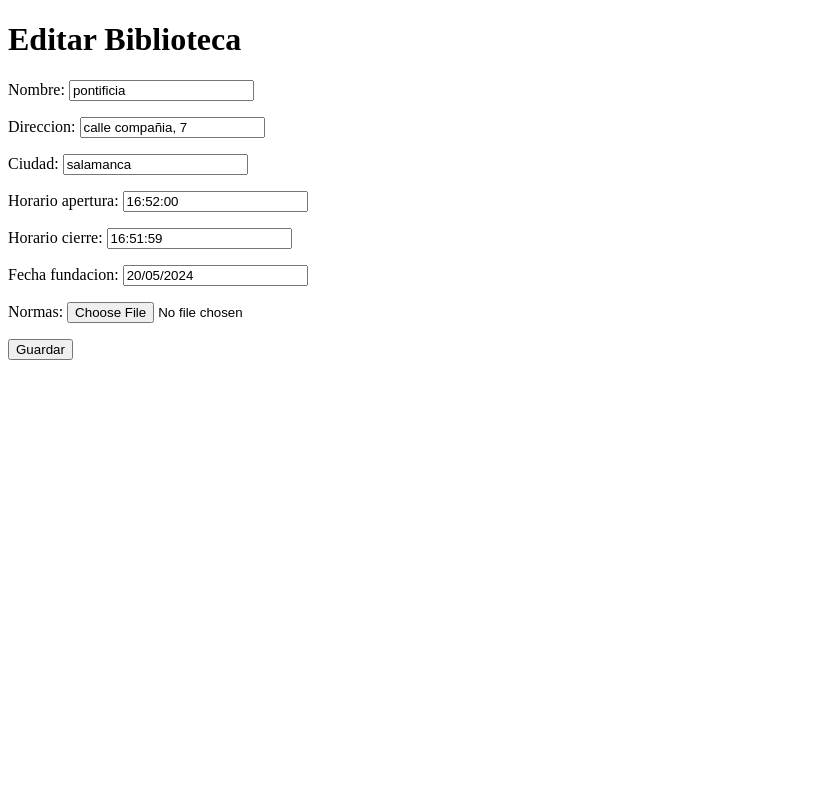
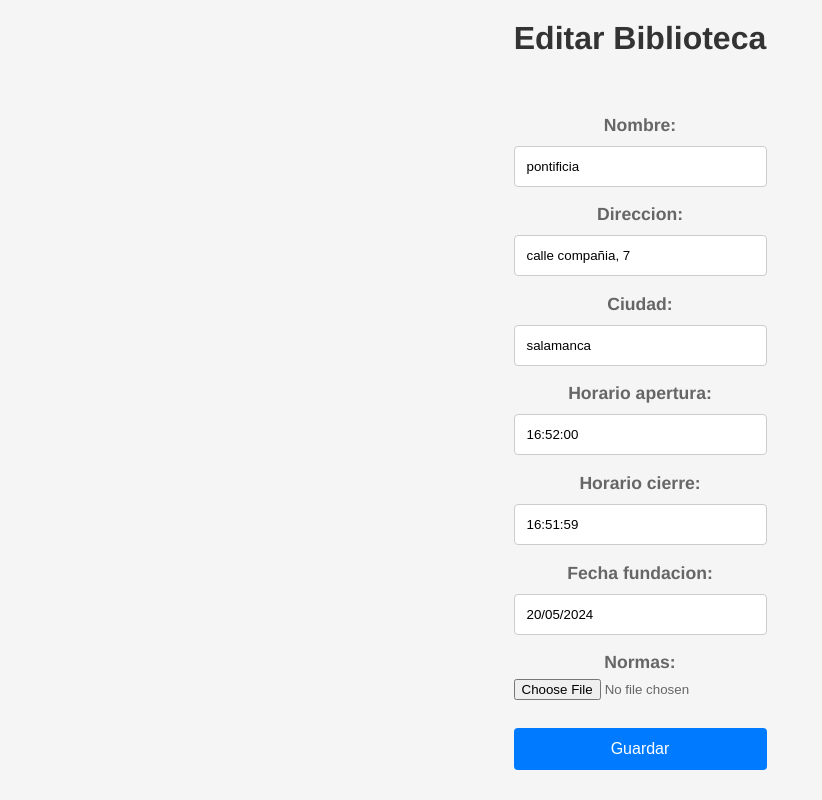
Before and after one commit to RodrigoPM1/ProyectoArquitectura, a Django app: a page that uses mysite/polls/templates/editar_biblioteca.html in a window 1280 px wide. Shown: the whole page, without its empty margins (0-822 px from the left). Run offline with Django 5.2, Linux system fonts and the light colour scheme; data comes from the database, SQL or seed files in the repository; both versions use the stored data as it was after the commit.

Commit message:
implementacion de estilos css y version de aplicacion completa

```diff
--- a/mysite/mysite/settings.py
+++ b/mysite/mysite/settings.py
@@ -10,6 +10,7 @@ For the full list of settings and their values, see
 https://docs.djangoproject.com/en/5.0/ref/settings/
 """
 
+import os
 from pathlib import Path
 
 # Build paths inside the project like this: BASE_DIR / 'subdir'.
@@ -117,6 +118,7 @@ USE_TZ = True
 # https://docs.djangoproject.com/en/5.0/howto/static-files/
 
 STATIC_URL = 'static/'
+STATICFILES_DIRS = [os.path.join(BASE_DIR, 'static')]
 
 # Default primary key field type
 # https://docs.djangoproject.com/en/5.0/ref/settings/#default-auto-field
--- /dev/null
+++ b/mysite/polls/static/styles.css
@@ -0,0 +1,108 @@
+/* Estilo general */
+body {
+    font-family: 'Helvetica Neue', Arial, sans-serif;
+    margin: 0;
+    padding: 0;
+    background-color: #f5f5f5;
+    display: flex;
+    flex-direction: column;
+    align-items: center;
+    min-height: 100vh;
+}
+
+.container {
+    width: 90%;
+    max-width: 800px;
+    margin: 20px;
+    padding: 20px;
+    background-color: #fff;
+    box-shadow: 0 4px 8px rgba(0, 0, 0, 0.1);
+    border-radius: 8px;
+    box-sizing: border-box;
+}
+
+h1 {
+    color: #333;
+    text-align: center;
+    margin: 20px 0;
+}
+
+p {
+    font-size: 1.1em;
+    text-align: center;
+    color: #666;
+}
+
+form {
+    margin-top: 20px;
+}
+
+.form-group {
+    margin-bottom: 15px;
+}
+
+label {
+    display: block;
+    margin-bottom: 5px;
+    font-weight: bold;
+}
+
+input[type="text"],
+input[type="email"],
+input[type="password"],
+textarea,
+select {
+    width: 100%;
+    padding: 12px;
+    border: 1px solid #ccc;
+    border-radius: 4px;
+    box-sizing: border-box;
+    margin-top: 5px;
+}
+
+button {
+    width: 100%;
+    background-color: #007bff;
+    color: #fff;
+    border: none;
+    padding: 12px;
+    cursor: pointer;
+    border-radius: 4px;
+    font-size: 1em;
+    margin-top: 10px;
+}
+
+button:hover {
+    background-color: #0056b3;
+}
+
+ul {
+    list-style-type: none;
+    padding: 0;
+}
+
+ul li {
+    background-color: #f9f9f9;
+    margin: 5px 0;
+    padding: 15px;
+    border: 1px solid #ddd;
+    border-radius: 4px;
+    display: flex;
+    justify-content: space-between;
+}
+
+@media (max-width: 600px) {
+    .container {
+        width: 100%;
+        padding: 15px;
+    }
+
+    button {
+        padding: 10px;
+    }
+
+    ul li {
+        flex-direction: column;
+        text-align: center;
+    }
+}
--- a/mysite/polls/templates/editar_biblioteca.html
+++ b/mysite/polls/templates/editar_biblioteca.html
@@ -1,7 +1,10 @@
+{% load static %}
+
 <!DOCTYPE html>
 <html>
 <head>
     <title>Editar Biblioteca</title>
+    <link rel="stylesheet" type="text/css" href="{% static './styles.css' %}">
 </head>
 <body>
     <h1>Editar Biblioteca</h1>
--- a/mysite/polls/templates/editar_libro.html
+++ b/mysite/polls/templates/editar_libro.html
@@ -1,7 +1,10 @@
+{% load static %}
+
 <!DOCTYPE html>
 <html>
 <head>
     <title>Editar Libro</title>
+    <link rel="stylesheet" type="text/css" href="{% static './styles.css' %}">
 </head>
 <body>
     <h1>Editar Libro</h1>
--- a/mysite/polls/templates/eliminar_biblioteca.html
+++ b/mysite/polls/templates/eliminar_biblioteca.html
@@ -1,7 +1,10 @@
+{% load static %}
+
 <!DOCTYPE html>
 <html>
 <head>
     <title>Eliminar Biblioteca</title>
+    <link rel="stylesheet" type="text/css" href="{% static './styles.css' %}">
 </head>
 <body>
     <h1>Eliminar Biblioteca</h1>
--- a/mysite/polls/templates/eliminar_libro.html
+++ b/mysite/polls/templates/eliminar_libro.html
@@ -1,7 +1,10 @@
+{% load static %}
+
 <!DOCTYPE html>
 <html>
 <head>
     <title>Eliminar Libro</title>
+    <link rel="stylesheet" type="text/css" href="{% static './styles.css' %}">
 </head>
 <body>
     <h1>Eliminar Libro</h1>
--- a/mysite/polls/templates/listar_bibliotecas.html
+++ b/mysite/polls/templates/listar_bibliotecas.html
@@ -1,7 +1,10 @@
+{% load static %}
+
 <!DOCTYPE html>
 <html>
 <head>
     <title>Bibliotecas</title>
+    <link rel="stylesheet" type="text/css" href="{% static './styles.css' %}">
 </head>
 <body>
     <h1>Lista de Bibliotecas</h1>
--- a/mysite/polls/templates/listar_libros.html
+++ b/mysite/polls/templates/listar_libros.html
@@ -1,7 +1,10 @@
+{% load static %}
+
 <!DOCTYPE html>
 <html>
 <head>
     <title>Libros</title>
+    <link rel="stylesheet" type="text/css" href="{% static './styles.css' %}">
 </head>
 <body>
     <h1>Lista de Libros</h1>
--- a/mysite/polls/templates/nueva_biblioteca.html
+++ b/mysite/polls/templates/nueva_biblioteca.html
@@ -1,7 +1,10 @@
+{% load static %}
+
 <!DOCTYPE html>
 <html>
 <head>
     <title>Nueva Biblioteca</title>
+    <link rel="stylesheet" type="text/css" href="{% static './styles.css' %}">
 </head>
 <body>
     <h1>Añadir Nueva Biblioteca</h1>
--- a/mysite/polls/templates/nuevo_libro.html
+++ b/mysite/polls/templates/nuevo_libro.html
@@ -1,7 +1,10 @@
+{% load static %}
+
 <!DOCTYPE html>
 <html>
 <head>
     <title>Nuevo Libro</title>
+    <link rel="stylesheet" type="text/css" href="{% static './styles.css' %}">
 </head>
 <body>
     <h1>Añadir Nuevo Libro</h1>
```
Also changed, not shown: mysite/Biblioteca.db.
